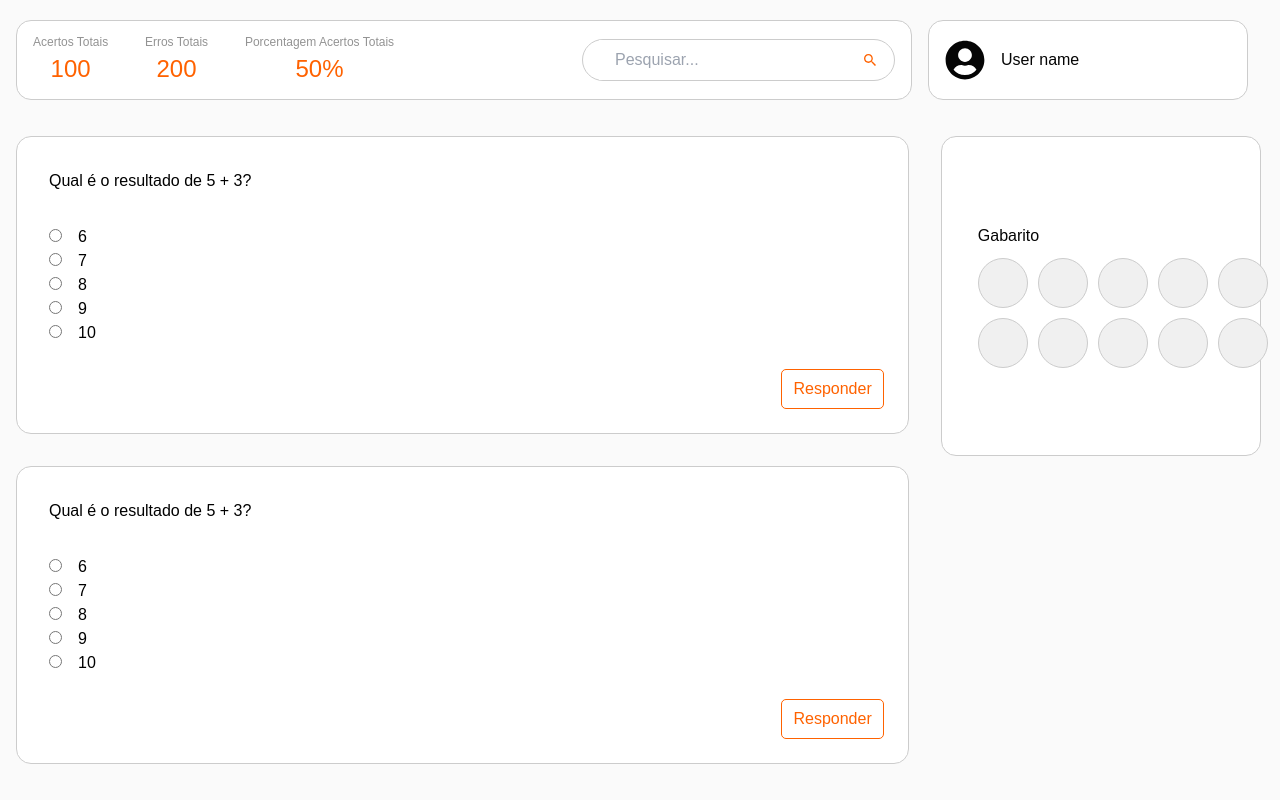
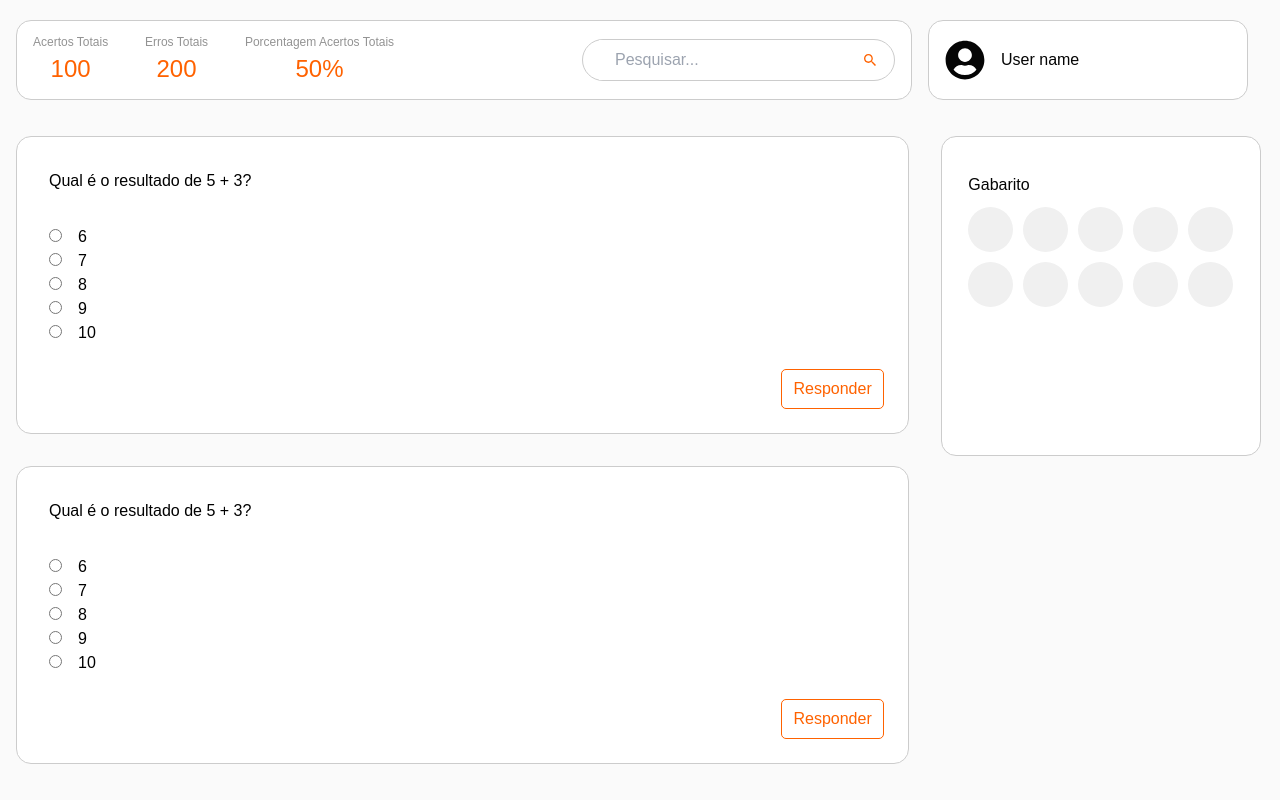
Before and after one commit to devjamilson/projetoWEB-plataformaDeMatematica, a Next.js app in the folder frontend/: page /home in a window 1280 px wide. Built offline with nearby package versions, Linux system fonts and the light colour scheme.

Commit message:
Bordas do gabarito e do container do exercicio

```diff
--- a/frontend/src/app/componentes/exercicios/index.tsx
+++ b/frontend/src/app/componentes/exercicios/index.tsx
@@ -19,16 +19,23 @@ export default function Exercicios({ descricao, a, b, c, d, e, certa, index }: E
   const { setResposta } = useRespostas();
   const [respostaSelecionada, setRespostaSelecionada] = useState<string | null>(null);
   const [feedback, setFeedback] = useState('');
+  const [confirmada, setConfirmada] = useState(false); // Novo estado para controlar a confirmação
 
   const handleConfirmarResposta = () => {
     if (respostaSelecionada) {
       setResposta(index, respostaSelecionada);
+      setConfirmada(true); // Define que a resposta foi confirmada
       setFeedback(respostaSelecionada === certa ? 'Correto!' : 'Incorreto. Tente novamente.');
     }
   };
 
+  // Define a classe da borda com base na resposta confirmada
+  const borderClass = confirmada
+    ? (respostaSelecionada === certa ? 'border-correct' : 'border-incorrect')
+    : '';
+
   return (
-    <div className="container-exercicio">
+    <div className={`container-exercicio ${borderClass}`}>
       <p className="container-descricao-exercicio">{descricao}</p>
       <div className="container-respostas-exercicio">
         {[a, b, c, d, e].map((resposta, idx) => (
@@ -39,6 +46,7 @@ export default function Exercicios({ descricao, a, b, c, d, e, certa, index }: E
               value={resposta}
               checked={respostaSelecionada === resposta}
               onChange={() => setRespostaSelecionada(resposta)}
+              disabled={confirmada} // Desabilita o rádio após confirmação
             />
             {resposta}
           </label>
@@ -51,9 +59,7 @@ export default function Exercicios({ descricao, a, b, c, d, e, certa, index }: E
         <button onClick={handleConfirmarResposta} disabled={!respostaSelecionada}>
           Responder
         </button>
-
       </div>
-
     </div>
   );
 }
--- a/frontend/src/app/componentes/exercicios/style.scss
+++ b/frontend/src/app/componentes/exercicios/style.scss
@@ -4,6 +4,16 @@
     border: 1px solid   #ccc;
     margin-left: 2vh;
     margin-bottom: 2rem;
+
+
+
+    &.border-correct {
+        border-color: green; // Cor para resposta correta
+    }
+
+    &.border-incorrect {
+        border-color: red; // Cor para resposta incorreta
+    }
 
 
     .container-descricao-exercicio{
--- a/frontend/src/app/componentes/gabarito/index.tsx
+++ b/frontend/src/app/componentes/gabarito/index.tsx
@@ -10,11 +10,16 @@ export default function Gabarito() {
     <div className="gabarito">
       <h2>Gabarito</h2>
       <div className="gabarito-grid">
-        {respostas.map((resposta, index) => (
-          <div key={index} className="gabarito-item">
-            {resposta || ''}
-          </div>
-        ))}
+        {respostas.map((resposta, index) => {
+          const isCorrect = resposta === '8'; // Verifique a resposta correta aqui
+          const borderClass = isCorrect ? 'border-correct' : resposta ? 'border-incorrect' : '';
+
+          return (
+            <div key={index} className={`gabarito-item ${borderClass}`}>
+              {resposta || ''}
+            </div>
+          );
+        })}
       </div>
     </div>
   );
--- a/frontend/src/app/componentes/gabarito/style.scss
+++ b/frontend/src/app/componentes/gabarito/style.scss
@@ -12,11 +12,13 @@
       grid-template-columns: repeat(5, 1fr); // 5 colunas
       grid-template-rows: repeat(2, 1fr);   // 2 linhas
       gap: 10px;
+      justify-items: center;
+      align-items: center;
     }
 
     .gabarito-item {
-      width: 50px;
-      height: 50px;
+      width: 45px;
+      height: 45px;
       display: flex;
       justify-content: center;
       align-items: center;
@@ -24,6 +26,15 @@
       border-radius: 50%; // Circulo
       font-size: 1.2rem;
       color: #333;
-      border: 1px solid #ccc;
+      border: 1px solid transparent; // Bordas padrão
+      transition: border-color 0.3s ease; // Transição suave
+
+      &.border-correct {
+          border-color: green; // Cor para resposta correta
+      }
+
+      &.border-incorrect {
+          border-color: red; // Cor para resposta incorreta
+      }
     }
-  }
+}
--- a/frontend/src/app/home/style.scss
+++ b/frontend/src/app/home/style.scss
@@ -35,7 +35,7 @@
         background-color: #fff;
         padding: 1rem;
         display: flex;
-        align-items: center;
+        justify-content: center;
         border-radius: 15px;
         border: 1px solid   #ccc;
         height: 20rem;
```
